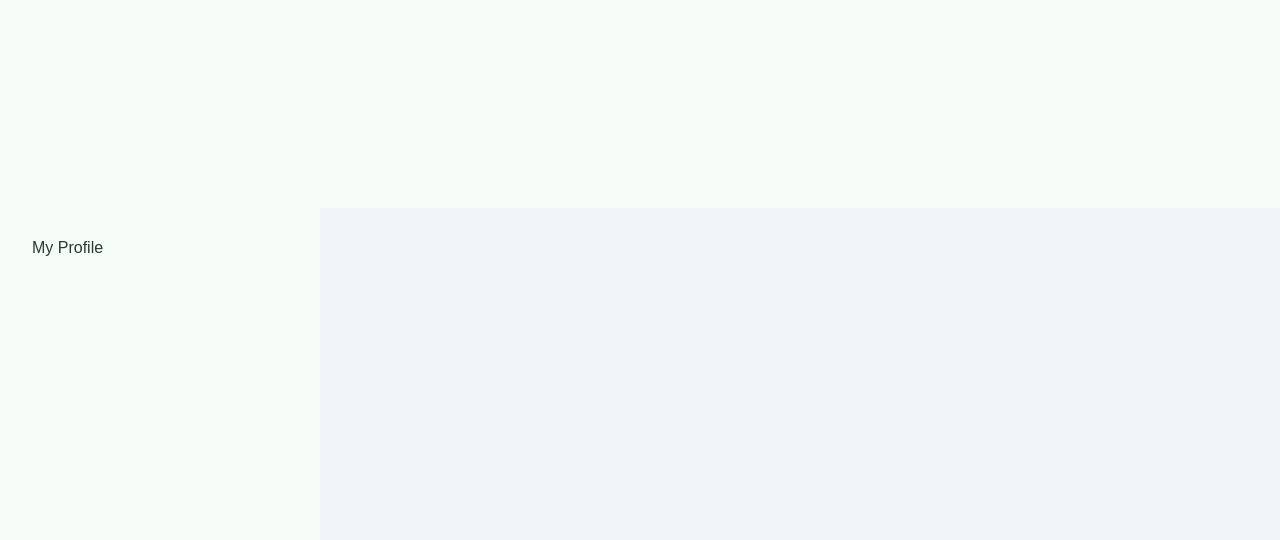
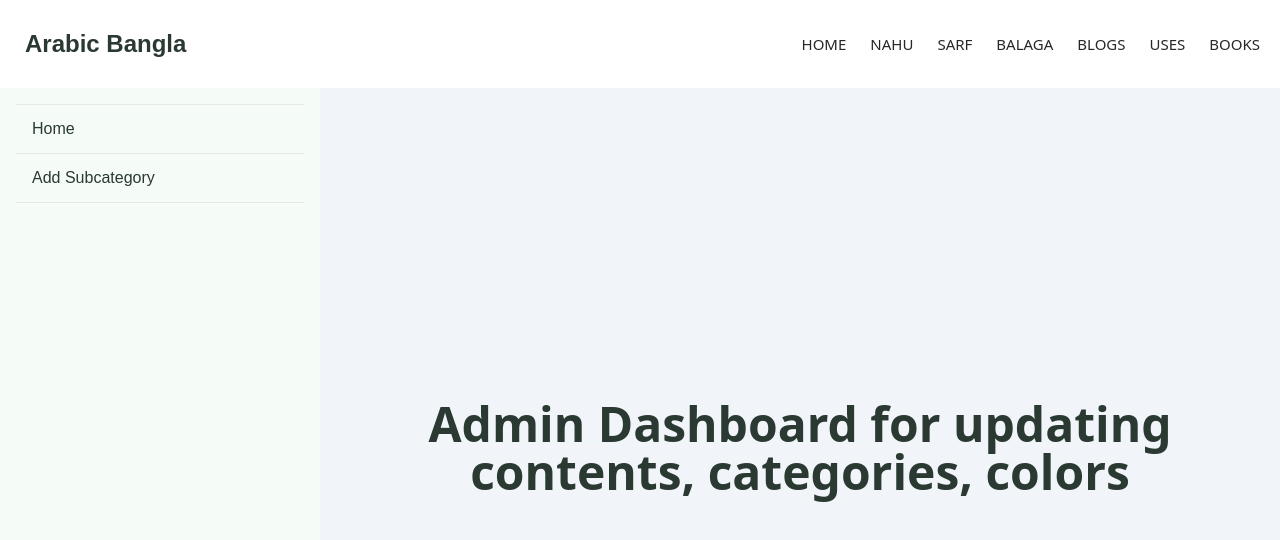
Before and after one commit to AlasicaTheRevolution/arabic-bangla, a React (Create React App) app: page /dashboard in a window 1280 px wide. Shown: the top 540 px of the page. Built offline with nearby package versions, Linux system fonts and the light colour scheme.

Commit message:
Firebase added

```diff
--- a/src/App.js
+++ b/src/App.js
@@ -1,21 +1,23 @@
-import { Route, Routes } from 'react-router-dom';
-import './App.css';
-import Home from './Pages/Home/Home';
-import Navbar from './Pages/Shared/Navbar/Navbar';
-import Login from './Pages/Login/Login';
-import Nahu from './Pages/Nahu/Nahu';
-import Dashboard from './Pages/Dashboard/AdminDashboard';
-import AddCategory from './Pages/Home/SubCategory';
+import { Route, Routes } from "react-router-dom";
+import "./App.css";
+import Home from "./Pages/Home/Home";
+import Login from "./Pages/Login/Login";
+import Nahu from "./Pages/Nahu/Nahu";
+import Dashboard from "./Pages/Dashboard/AdminDashboard";
+import DashboardHome from "./Pages/Dashboard/DashboardHome";
+import AddSubCategory from "./Pages/Dashboard/AddSubCategory";
 
 function App() {
   return (
     <div>
-      <Navbar/>
       <Routes>
-        <Route path='/' element={<Home/>}/>
-        <Route path='/login' element={<Login/>}/>
-        <Route path='/nahu' element={<Nahu/>}/>
-        <Route path='/dashboard' element={<Dashboard />} />
+        <Route path="/" element={<Home />} />
+        <Route path="/login" element={<Login />} />
+        <Route path="/nahu" element={<Nahu />} />
+        <Route path="/dashboard" element={<Dashboard />}>
+          <Route index element={<DashboardHome />} />
+          <Route path="add-subcategory" element={<AddSubCategory />} />
+        </Route>
       </Routes>
     </div>
   );
--- /dev/null
+++ b/src/Pages/Dashboard/AddSubCategory.js
@@ -0,0 +1,11 @@
+import React from 'react';
+
+const AddSubCategory = () => {
+    return (
+        <div>
+            Add Sub Category
+        </div>
+    );
+};
+
+export default AddSubCategory;
--- a/src/Pages/Dashboard/AdminDashboard.js
+++ b/src/Pages/Dashboard/AdminDashboard.js
@@ -1,9 +1,12 @@
-import React from 'react';
-import { Link, Outlet } from 'react-router-dom';
+import React from "react";
+import { Link, Outlet } from "react-router-dom";
+import DashboardNavbar from "./DashboardNavbar";
 
 const AdminDashboard = () => {
   return (
-        <div class="drawer drawer-mobile mt-52">
+    <div class="dashboard">
+      <DashboardNavbar />
+      <div class="drawer drawer-mobile">
         <input id="my-drawer-2" type="checkbox" class="drawer-toggle" />
         <div class="drawer-content bg-[#F1F5F9] pt-10">
           <Outlet />
@@ -11,11 +14,17 @@ const AdminDashboard = () => {
         <div class="drawer-side">
           <label for="my-drawer-2" class="drawer-overlay"></label>
           <ul class="menu p-4 overflow-y-auto w-80 bg-base-100 text-base-content">
+            <hr />
             <li>
-                        <Link to="/dashboard">My Profile</Link>
+              <Link to="/dashboard">Home</Link>
             </li>
-
+            <hr />
+            <li>
+              <Link to="/dashboard/add-subcategory">Add Subcategory</Link>
+            </li>
+            <hr />
           </ul>
+        </div>
       </div>
     </div>
   );
--- /dev/null
+++ b/src/Pages/Dashboard/DashboardHome.js
@@ -0,0 +1,15 @@
+import React from "react";
+
+const DashboardHome = () => {
+  return (
+    <div className="flex items-center h-[80vh] justify-center">
+      <div className="max-w-3xl">
+        <h2 className="text-center text-2xl lg:text-5xl font-sans font-semibold">
+          Admin Dashboard for updating contents, categories, colors
+        </h2>
+      </div>
+    </div>
+  );
+};
+
+export default DashboardHome;
--- /dev/null
+++ b/src/Pages/Dashboard/DashboardNavbar.js
@@ -0,0 +1,90 @@
+import React from "react";
+import { Link } from "react-router-dom";
+import CustomLink from "../CustomLink/CustomLink";
+
+const DashboardNavbar = () => {
+  return (
+    <div>
+      <div className="navbar py-5 bg-white justify-between">
+        <div>
+          <div className="dropdown">
+            <label tabIndex={0} className="btn btn-ghost lg:hidden">
+              <svg
+                xmlns="http://www.w3.org/2000/svg"
+                className="h-5 w-5"
+                fill="none"
+                viewBox="0 0 24 24"
+                stroke="currentColor"
+              >
+                <path
+                  strokeLinecap="round"
+                  strokeLinejoin="round"
+                  strokeWidth="2"
+                  d="M4 6h16M4 12h8m-8 6h16"
+                />
+              </svg>
+            </label>
+            <ul
+              tabIndex={0}
+              className="menu menu-compact dropdown-content mt-3 p-2 shadow bg-base-100 rounded-box w-52"
+            >
+              <li className="font-sans list-none">
+                <CustomLink to="/">Home</CustomLink>
+              </li>
+              <li className="font-sans list-none">
+                <CustomLink to="/nahu">Nahu</CustomLink>
+              </li>
+              <li className="font-sans list-none">
+                <CustomLink to="/sarf">Sarf</CustomLink>
+              </li>
+              <li className="font-sans list-none">
+                <CustomLink to="/balaga">Balaga</CustomLink>
+              </li>
+              <li className="font-sans list-none">
+                <CustomLink to="/blogs">Blogs</CustomLink>
+              </li>
+              <li className="font-sans list-none">
+                <CustomLink to="/uses">Uses</CustomLink>
+              </li>
+              <li className="font-sans list-none">
+                <CustomLink to="/books">Books</CustomLink>
+              </li>
+            </ul>
+          </div>
+          <Link
+            to="/"
+            className="normal-case text-2xl no-animation btn btn-ghost"
+          >
+            Arabic Bangla
+          </Link>
+        </div>
+        <div className="hidden lg:flex items-center">
+          <li className="px-3 font-sans list-none">
+            <CustomLink to="/">Home</CustomLink>
+          </li>
+          <li className="px-3 font-sans list-none">
+            <CustomLink to="/nahu">Nahu</CustomLink>
+          </li>
+          <li className="px-3 font-sans list-none">
+            <CustomLink to="/sarf">Sarf</CustomLink>
+          </li>
+          <li className="px-3 font-sans list-none">
+            <CustomLink to="/balaga">Balaga</CustomLink>
+          </li>
+          <li className="px-3 font-sans list-none">
+            <CustomLink to="/blogs">Blogs</CustomLink>
+          </li>
+          <li className="px-3 font-sans list-none">
+            <CustomLink to="/uses">Uses</CustomLink>
+          </li>
+          <li className="px-3 font-sans list-none">
+            <CustomLink to="/books">Books</CustomLink>
+          </li>
+        </div>
+      </div>
+
+    </div>
+  );
+};
+
+export default DashboardNavbar;
--- a/src/Pages/Home/Home.js
+++ b/src/Pages/Home/Home.js
@@ -1,10 +1,13 @@
 import React from "react";
 import { Link } from "react-router-dom";
+import Navbar from "../Shared/Navbar/Navbar";
 import Category from "./Category";
 import "./Home.css";
 
 function Home() {
   return (
+    <div>
+      <Navbar />
       <div className="home-bg bg-[#FFF4A3]">
         <div className="hero lg:h-[100vh] h-[80vh]">
           <div className="hero-content text-center text-neutral-content z-10">
@@ -12,7 +15,10 @@ function Home() {
               <h1 className="mb-5 lg:text-5xl md:text-3xl text-2xl font-bold text-black bg-white bg-opacity-50 p-10 rounded-xl">
                 আরবি ভাষা শিখুন বাংলায়
               </h1>
-            <Link to="/nahu" className="btn btn-primary text-xl text-white px-10">
+              <Link
+                to="/nahu"
+                className="btn btn-primary text-xl text-white px-10"
+              >
                 শুরু করুন
               </Link>
             </div>
@@ -33,11 +39,11 @@ function Home() {
         </div>
         <Category />
       </div>
+    </div>
   );
 }
 
 export default Home;
 
-
 // arabic-admin
 // 9dYPUGIYRJVVnN2m
--- /dev/null
+++ b/src/firebase.init.js
@@ -0,0 +1,19 @@
+// Import the functions you need from the SDKs you need
+import { initializeApp } from "firebase/app";
+// TODO: Add SDKs for Firebase products that you want to use
+// https://firebase.google.com/docs/web/setup#available-libraries
+
+// Your web app's Firebase configuration
+const firebaseConfig = {
+  apiKey: "AIzaSyB4aGWSb3eIZgppQZPbAaiNTHWTbdQyq-o",
+  authDomain: "arabic-bangla-test-firebase.firebaseapp.com",
+  projectId: "arabic-bangla-test-firebase",
+  storageBucket: "arabic-bangla-test-firebase.appspot.com",
+  messagingSenderId: "904110092403",
+  appId: "1:904110092403:web:1b8e0eebb34f49deea7a06"
+};
+
+// Initialize Firebase
+const app = initializeApp(firebaseConfig);
+const auth = getAuth(app);
+export default auth;
```
Also changed, not shown: src/Pages/Login/Login.js (renamed from src/Pages/Login/Login.jsx). Lines whose indentation alone changed are shown as unchanged.
